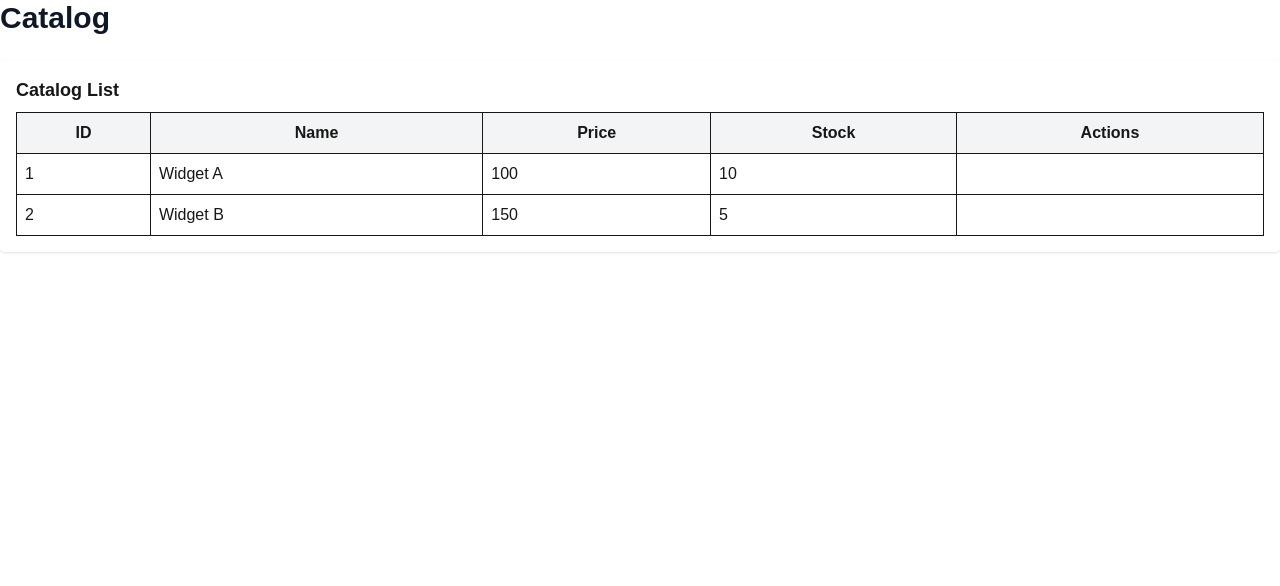
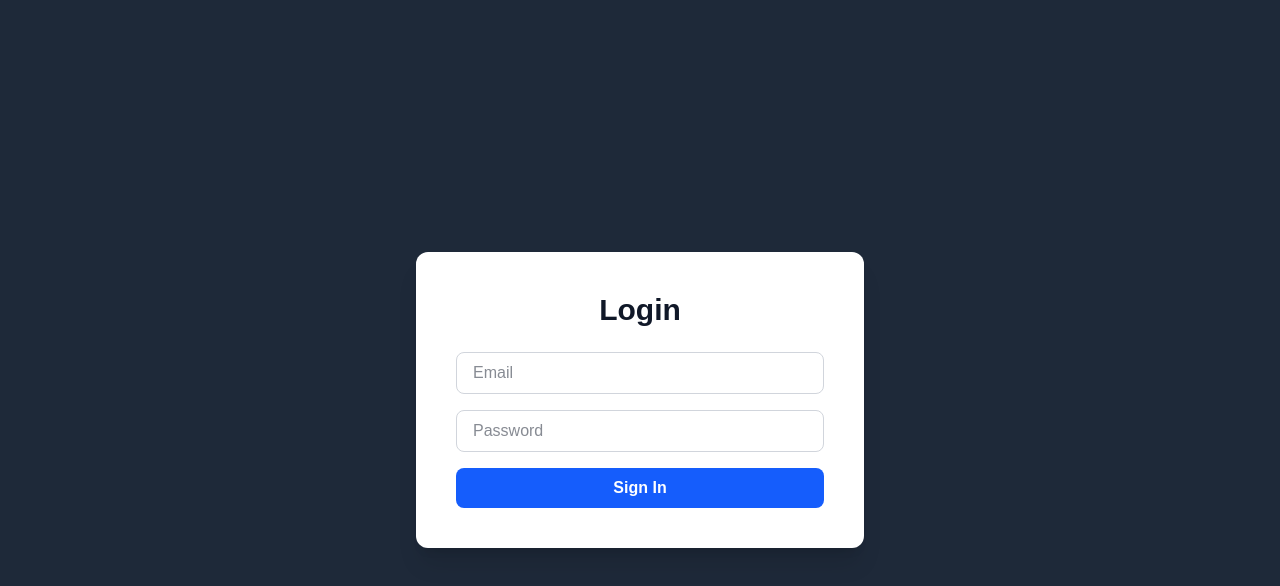
Before and after one commit to NU-CSCI361-LAB-BZhND/SCP, a Next.js app in the folder web/: page /login in a window 1280 px wide. Before the commit this address had no page. Shown: the top 586 px of the page. Built offline with nearby package versions, Linux system fonts and the light colour scheme.

Commit message:
login file replacement

```diff
--- a/web/app/login/page.js
+++ b/web/app/login/page.js
@@ -1,106 +1,68 @@
 'use client';
-import { useEffect, useState } from 'react';
+import { useState } from 'react';
+import { useRouter } from 'next/navigation';
 import { useRBAC } from '@/context/RBACContext';
-import { useRouter } from 'next/navigation';
-import IfAllowed from '@/components/IfAllowed';
 
-const initialCatalog = [
-  { id: 1, name: 'Widget A', price: 100, stock: 10 },
-  { id: 2, name: 'Widget B', price: 150, stock: 5 },
-];
+export default function LoginPage() {
+  const router = useRouter();
+  const { login } = useRBAC();
 
-export default function CatalogPage() {
-  const { hasPageAccess } = useRBAC();
-  const router = useRouter();
-  const [catalog, setCatalog] = useState(initialCatalog);
-  const [newProduct, setNewProduct] = useState({ name: '', price: '', stock: '' });
+  const [email, setEmail] = useState('');
+  const [password, setPassword] = useState('');
+  const [error, setError] = useState('');
 
-  useEffect(() => {
-    if (!hasPageAccess('catalog')) router.replace('/unauthorized');
-  }, [hasPageAccess, router]);
+  const handleSubmit = (e) => {
+    e.preventDefault();
 
-  const handleAddProduct = () => {
-    const product = { ...newProduct, id: catalog.length + 1 };
-    setCatalog([...catalog, product]);
-    setNewProduct({ name: '', price: '', stock: '' });
-    // TODO: replace with API POST
-  };
+    let roles = null;
 
-  const handleDelete = (id) => {
-    setCatalog(catalog.filter(p => p.id !== id));
-    // TODO: replace with API DELETE
+    if (email === 'owner@example.com' && password === 'owner123') {
+      roles = ['OWNER'];
+    } else if (email === 'manager@example.com' && password === 'manager123') {
+      roles = ['MANAGER'];
+    }
+
+    if (roles) {
+      login({ email, roles });
+      router.push('/dashboard');
+    } else {
+      setError('Invalid email or password');
+    }
   };
 
   return (
-    <div className="space-y-6">
-      <h1 className="text-3xl font-bold text-gray-900">Catalog</h1>
+    <div className="min-h-screen flex items-center justify-center bg-gray-800">
+      <div className="bg-white p-10 rounded-xl shadow-xl w-full max-w-md">
+        <h2 className="text-3xl font-bold mb-6 text-center text-gray-900">Login</h2>
 
-      <IfAllowed page="catalog" action="createProduct">
-        <div className="bg-white p-4 rounded shadow space-y-2">
-          <h2 className="font-semibold text-lg">Add Product</h2>
+        {error && <p className="text-red-600 mb-4 text-center">{error}</p>}
+
+        <form onSubmit={handleSubmit} className="flex flex-col gap-4">
           <input
-            type="text"
-            placeholder="Name"
-            className="border p-2 rounded w-full"
-            value={newProduct.name}
-            onChange={e => setNewProduct({ ...newProduct, name: e.target.value })}
+            type="email"
+            placeholder="Email"
+            value={email}
+            onChange={(e) => setEmail(e.target.value)}
+            required
+            className="px-4 py-2 border border-gray-300 rounded-lg focus:outline-none focus:ring-2 focus:ring-blue-500 text-gray-900"
           />
+
           <input
-            type="number"
-            placeholder="Price"
-            className="border p-2 rounded w-full"
-            value={newProduct.price}
-            onChange={e => setNewProduct({ ...newProduct, price: e.target.value })}
+            type="password"
+            placeholder="Password"
+            value={password}
+            onChange={(e) => setPassword(e.target.value)}
+            required
+            className="px-4 py-2 border border-gray-300 rounded-lg focus:outline-none focus:ring-2 focus:ring-blue-500 text-gray-900"
           />
-          <input
-            type="number"
-            placeholder="Stock"
-            className="border p-2 rounded w-full"
-            value={newProduct.stock}
-            onChange={e => setNewProduct({ ...newProduct, stock: e.target.value })}
-          />
+
           <button
-            className="bg-blue-600 text-white px-4 py-2 rounded hover:bg-blue-700"
-            onClick={handleAddProduct}
+            type="submit"
+            className="px-4 py-2 bg-blue-600 text-white rounded-lg font-semibold hover:bg-blue-700 transition"
           >
-            Add Product
+            Sign In
           </button>
-        </div>
-      </IfAllowed>
-
-      <div className="bg-white rounded shadow p-4">
-        <h2 className="font-semibold text-lg mb-2">Catalog List</h2>
-        <table className="w-full table-auto border-collapse">
-          <thead>
-            <tr className="bg-gray-100">
-              <th className="border p-2">ID</th>
-              <th className="border p-2">Name</th>
-              <th className="border p-2">Price</th>
-              <th className="border p-2">Stock</th>
-              <th className="border p-2">Actions</th>
-            </tr>
-          </thead>
-          <tbody>
-            {catalog.map(p => (
-              <tr key={p.id}>
-                <td className="border p-2">{p.id}</td>
-                <td className="border p-2">{p.name}</td>
-                <td className="border p-2">{p.price}</td>
-                <td className="border p-2">{p.stock}</td>
-                <td className="border p-2">
-                  <IfAllowed page="catalog" action="deleteProduct">
-                    <button
-                      className="bg-red-500 text-white px-2 py-1 rounded hover:bg-red-600"
-                      onClick={() => handleDelete(p.id)}
-                    >
-                      Delete
-                    </button>
-                  </IfAllowed>
-                </td>
-              </tr>
-            ))}
-          </tbody>
-        </table>
+        </form>
       </div>
     </div>
   );
```
Also changed, not shown: web/package.json (+7 -6 lines), 1 other file (tests, documents, lock files or other folders).
